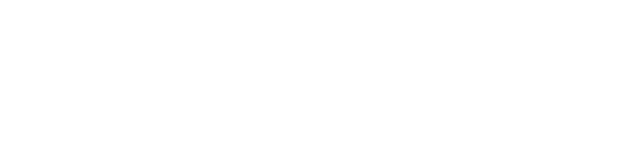
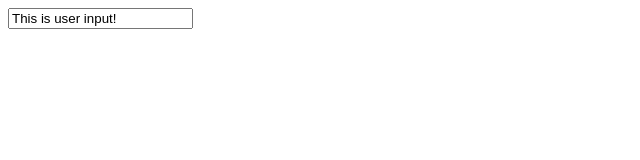
Before and after one commit to abdulmoizlakhani/master-typescript, a website with bundled scripts: page index.html in a window 1280 px wide. Shown: the whole page, without its empty margins (0-640 px from the left). Built offline with nearby package versions, Linux system fonts and the light colour scheme.

Commit message:
- type casting

```diff
--- a/index.html
+++ b/index.html
@@ -7,5 +7,8 @@
     <title>Mastering TypeScript</title>
     <script src="dist/app.js" defer></script>
   </head>
-  <body></body>
+  <body>
+    <!-- <p id="message"></p> -->
+    <input type="text" id="user-input" />
+  </body>
 </html>
--- a/src/app.ts
+++ b/src/app.ts
@@ -105,3 +105,11 @@ moveAnimal({
   type: "horse",
   runningSpeed: 200,
 });
+
+// const userInput = <HTMLInputElement>document.getElementById("user-input")!;
+// const userInput = document.getElementById("user-input")! as HTMLInputElement;
+const userInput = document.getElementById("user-input");
+
+if(userInput) {
+  (userInput as HTMLInputElement).value = "This is user input!"
+}
```
Also changed, not shown: dist/app.js, 1 other file.
